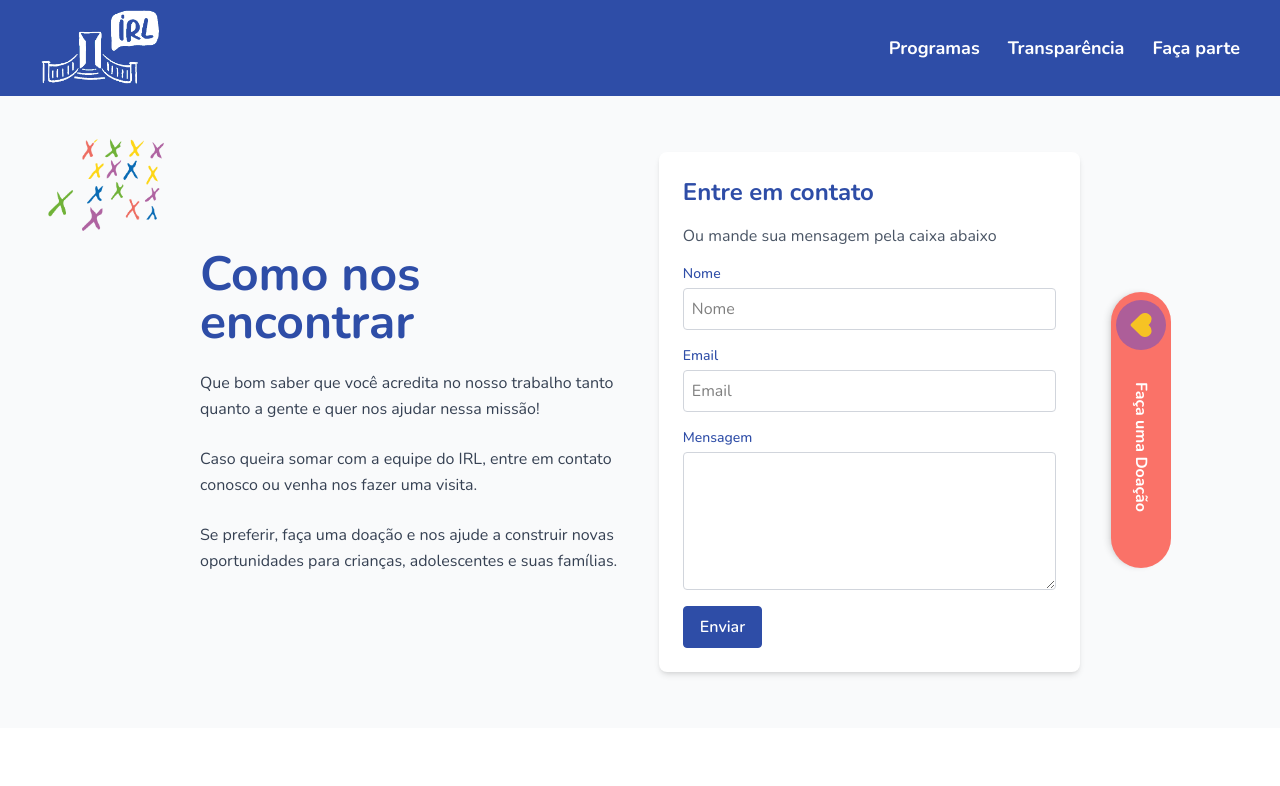
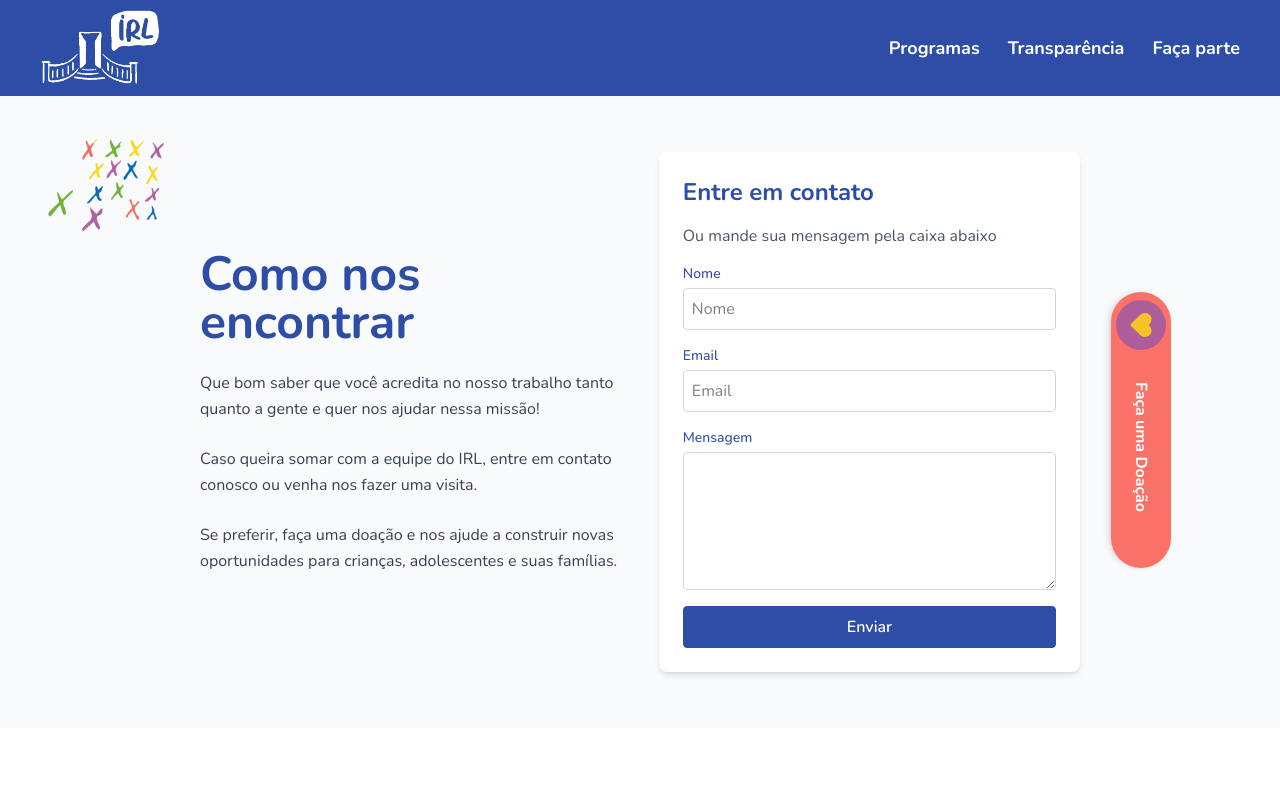
Before and after one commit to flaviare1s/irl, a React (Vite) app: page /participe in a window 1280 px wide. Shown: the top 786 px of the page. Built offline with nearby package versions, Linux system fonts and the light colour scheme.

Commit message:
Ajusta form

```diff
--- a/src/components/Contato.jsx
+++ b/src/components/Contato.jsx
@@ -36,7 +36,7 @@ export const Contato = () => {
 
       <button
         type="submit"
-        className="bg-primary text-white px-4 py-2 rounded font-semibold hover:bg-white hover:text-primary border border-primary transition-colors"
+        className="bg-primary text-white px-4 py-2 rounded font-semibold hover:bg-white hover:text-primary border border-primary transition-colors w-full cursor-pointer"
       >
         Enviar
       </button>
--- a/src/pages/FacaParte.jsx
+++ b/src/pages/FacaParte.jsx
@@ -1,8 +1,10 @@
 import { Contato } from "../components/Contato";
+import { BotaoDoacoes } from "../components/BotaoDoacoes";
 import elementoGrafico from "../assets/img/elementos/x.png";
 
 export const FacaParte = () => {
   return (
+    <div className="flex flex-col justify-center items-center">
       <section className="relative flex flex-col md:flex-row items-center justify-center gap-10 py-14 px-4 md:px-10 lg:px-20 xl:px-[200px] bg-gray-50">
         <div className="absolute top-10 left-10 hidden md:block"><img src={elementoGrafico} className="h-[100px]" /></div>
         <div className="w-full md:w-1/2 space-y-6">
@@ -21,5 +23,7 @@ export const FacaParte = () => {
         </div>
         <Contato />
       </section>
+      <BotaoDoacoes />
+    </div>
   );
 };
```
Lines whose indentation alone changed are shown as unchanged.
